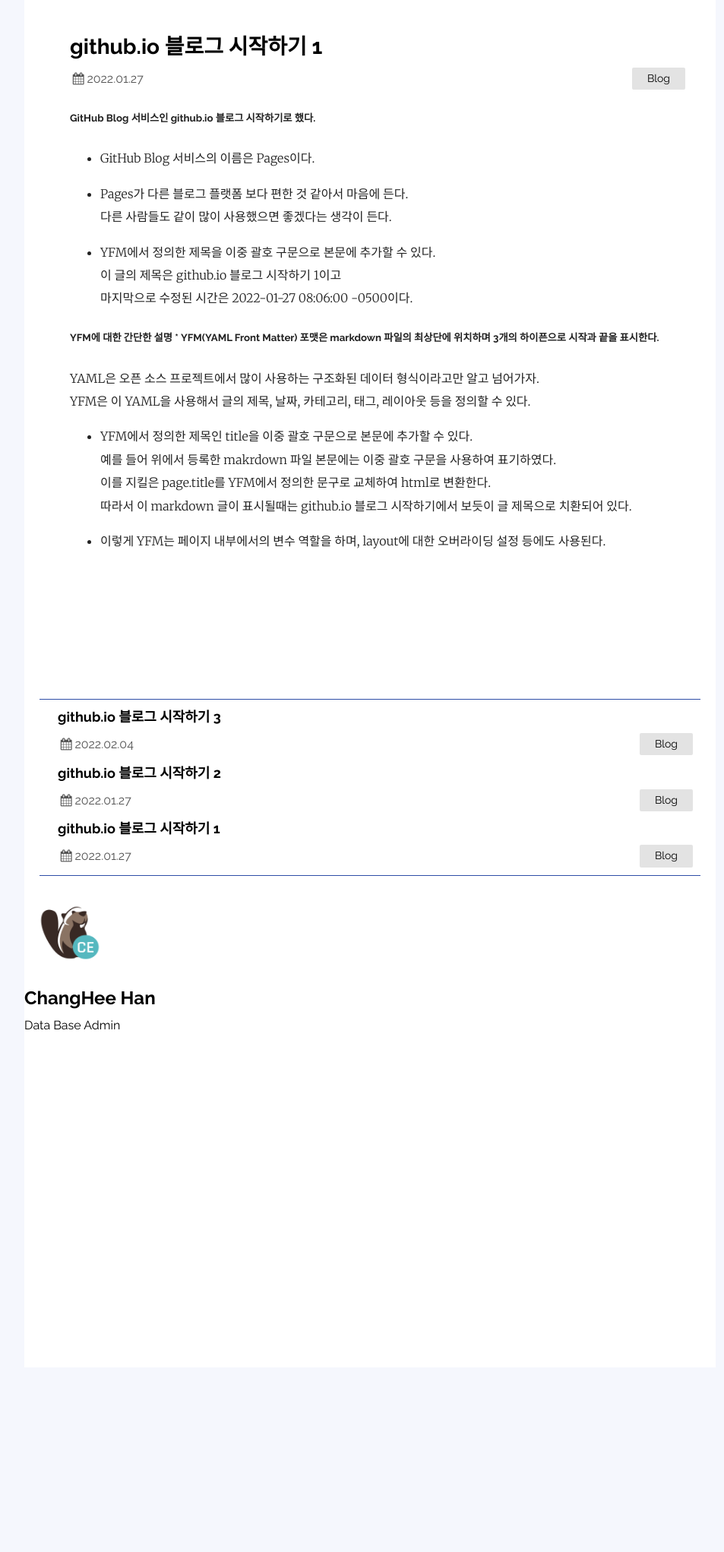
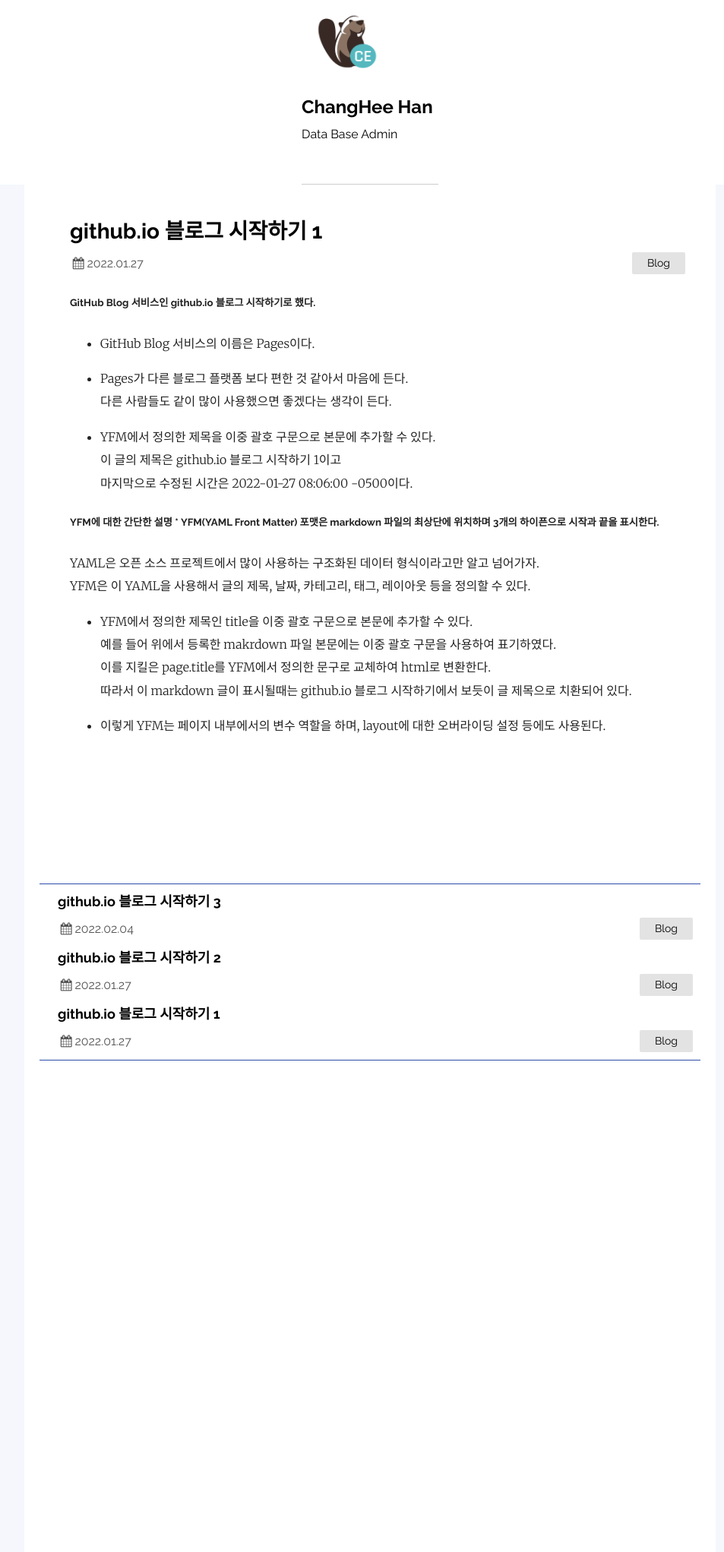
Before and after one commit to sfthch/sfthch, a Jekyll site: the page built from _posts/2022-01-27-01-blog-hch.md, in a window 1280 px wide. Shown: the whole page at 76% size, without its empty margins (153-1106 px from the left). Built offline with Jekyll 4.4.1, drawn with Linux system fonts in a browser that asks for light colours; before the commit the page ends 1800 px from its top, so only the background shows below that.

Commit message:
2202041717

```diff
--- a/_layouts/default3.html
+++ b/_layouts/default3.html
@@ -17,8 +17,8 @@
 
 <body>
     <div class="post-div">
-        <!--main class="post-top">
-            <section class="post-content">
+        <section class="post-content">
+            <div class="div-hr">
                 <a href="{{ "/" | relative_url}}">
                     {% if site.plainwhite.portfolio_image_dark and site.plainwhite.dark_mode %}
                         <img class="light profile-img" src="{{site.baseurl }}/{{ site.plainwhite.portfolio_image }}" alt="{{ site.plainwhite.name }}" style="width: 120px; height: 110px;" />
@@ -26,14 +26,13 @@
                     {% else %}
                         <img class="profile-img" src="{{site.baseurl }}/{{ site.plainwhite.portfolio_image }}" alt="{{ site.plainwhite.name }}" style="width: 120px; height: 110px;" />
                     {% endif %}
-                </a>
+            	</a>
                 <h2 id="title"><a href="{{ "/" | relative_url }}">{{ site.plainwhite.name }}</a></h2>
                 {%- if site.plainwhite.tagline -%}
                     <p class="tagline" style="font-size: 16px;">{{ site.plainwhite.tagline }}</p>
                 {%- endif -%}
-                <div class="div-hr"></div>
-            </section>
-        </main> <!-- END top -->
+            </div>
+	    </section>
         <main class="post-main">
             <section class="post-content">
                 {{ content }}
@@ -71,18 +70,6 @@
                         {%- endfor -%}
                     </ul>
                 {%- endif -%}
-                <a href="{{ "/" | relative_url}}">
-                    {% if site.plainwhite.portfolio_image_dark and site.plainwhite.dark_mode %}
-                        <img class="light profile-img" src="{{site.baseurl }}/{{ site.plainwhite.portfolio_image }}" alt="{{ site.plainwhite.name }}" style="width: 120px; height: 110px;" />
-                        <img class="dark profile-img" src="{{site.baseurl }}/{{ site.plainwhite.portfolio_image_dark }}" alt="{{ site.plainwhite.name }}" style="width: 120px; height: 110px;" />
-                    {% else %}
-                        <img class="profile-img" src="{{site.baseurl }}/{{ site.plainwhite.portfolio_image }}" alt="{{ site.plainwhite.name }}" style="width: 120px; height: 110px;" />
-                    {% endif %}
-                </a>
-                <h2 id="title"><a href="{{ "/" | relative_url }}">{{ site.plainwhite.name }}</a></h2>
-                {%- if site.plainwhite.tagline -%}
-                    <p class="tagline" style="font-size: 16px;">{{ site.plainwhite.tagline }}</p>
-                {%- endif -%}
             </div>
         </main> <!-- END post list -->
     </div>      <!-- END post-div -->
--- a/_sass/plain.scss
+++ b/_sass/plain.scss
@@ -339,17 +339,6 @@ footer {
  * Custom CSS
  **********************************************************************/
 
-.pageUp {
-	position: fixed;
-    bottom: 1%;
-    right: 0;
-    width: 32px;
-    height: 32px;
-    border-radius: 50%;
-    background: #e6e6e6 url(../img/pageup.jpg) no-repeat;
-    text-indent: -999em;
-}
-
 p img {
 	vertical-align: middle;
     background-color: #e6e6e6;
@@ -492,6 +481,6 @@ blockquote {
 .div-hr {
     padding-bottom: 40px;
     border-bottom: 1px solid #cecece;
-    width: 150px;
+    width: 180px;
     margin: 0px auto;
 }
```
